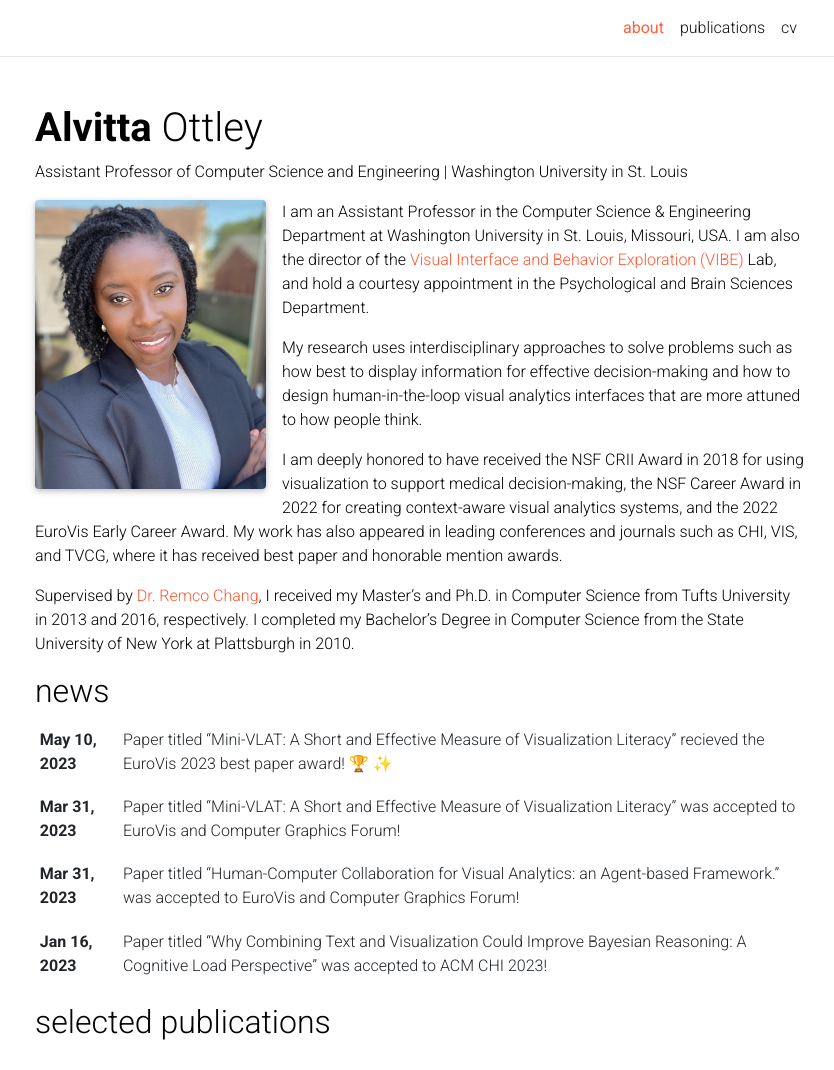
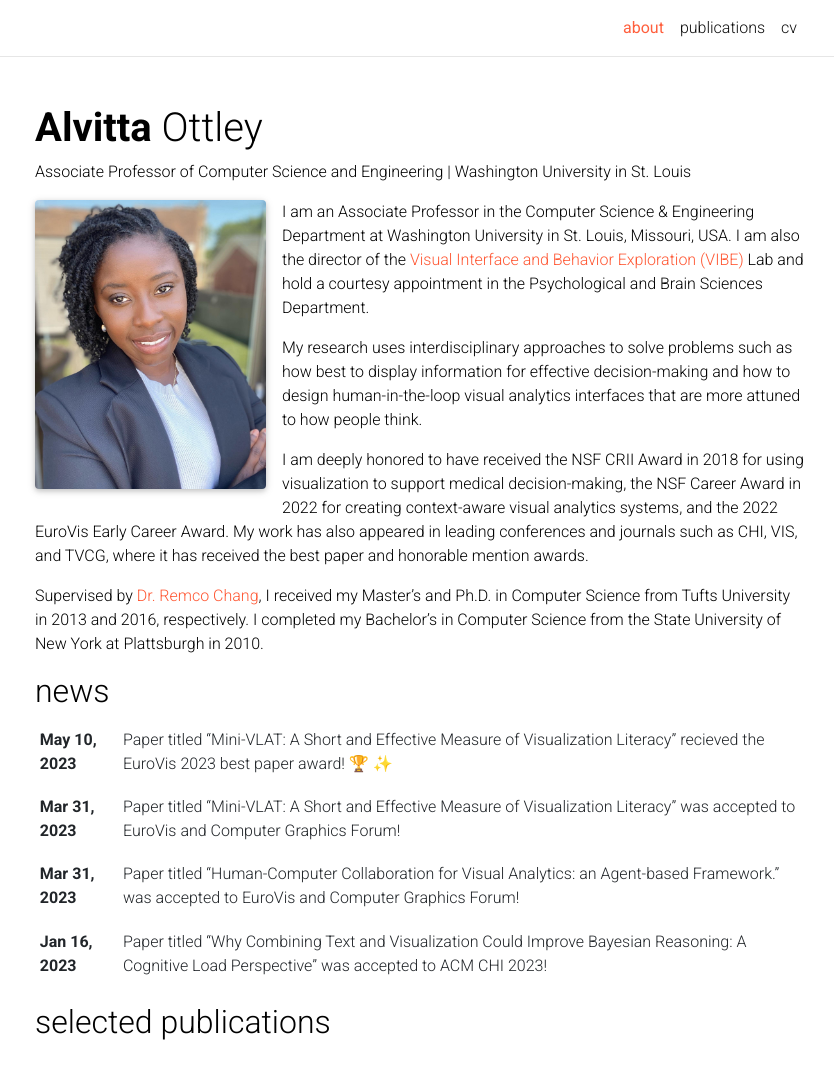
Before and after one commit to alvitta/alvitta.github.io, a Jekyll site: the page built from _pages/about.md, in a window 1280 px wide and 1359 px high, cut to the strip 0-1070 px from the top of the window. Shown: the whole strip, without its empty margins (220-1054 px from the left). Built offline with Jekyll 4.4.1, drawn with Linux system fonts in a browser that asks for light colours; full-size pictures stand in for the smaller copies a plugin makes; emoji names are drawn with the system emoji font; comment, search, counter and statistics services are not loaded; a style sheet for code colours, icons or effects is not loaded.

Commit message:
Update about.md

```diff
--- a/_pages/about.md
+++ b/_pages/about.md
@@ -2,7 +2,7 @@
 layout: about
 title: about
 permalink: /
-subtitle: Assistant Professor of Computer Science and Engineering | Washington University in St. Louis
+subtitle: Associate Professor of Computer Science and Engineering | Washington University in St. Louis
 
 profile:
   align: left
@@ -17,13 +17,13 @@ social: true  # includes social icons at the bottom of the page
 ---
 
 
-I am an Assistant Professor in the Computer Science & Engineering Department at Washington University in St. Louis, Missouri, USA. I am also the director of the [Visual Interface and Behavior Exploration (VIBE)](https://visualdata.wustl.edu) Lab, and hold a courtesy appointment in the Psychological and Brain Sciences Department.
+I am an Associate Professor in the Computer Science & Engineering Department at Washington University in St. Louis, Missouri, USA. I am also the director of the [Visual Interface and Behavior Exploration (VIBE)](https://visualdata.wustl.edu) Lab and hold a courtesy appointment in the Psychological and Brain Sciences Department.
 
 My research uses interdisciplinary approaches to solve problems such as how best to display information for effective decision-making and how to design human-in-the-loop visual analytics interfaces that are more attuned to how people think.
 
-I am deeply honored to have received the NSF CRII Award in 2018 for using visualization to support medical decision-making, the NSF Career Award in 2022 for creating context-aware visual analytics systems, and the 2022 EuroVis Early Career Award. My work has also appeared in leading conferences and journals such as CHI, VIS, and TVCG, where it has received best paper and honorable mention awards.
+I am deeply honored to have received the NSF CRII Award in 2018 for using visualization to support medical decision-making, the NSF Career Award in 2022 for creating context-aware visual analytics systems, and the 2022 EuroVis Early Career Award. My work has also appeared in leading conferences and journals such as CHI, VIS, and TVCG, where it has received the best paper and honorable mention awards.
 
-Supervised by [Dr. Remco Chang](http://www.cs.tufts.edu/~remco/), I received my Master's and Ph.D. in Computer Science from Tufts University in 2013 and 2016, respectively. I completed my Bachelor's Degree in Computer Science from the State University of New York at Plattsburgh in 2010.
+Supervised by [Dr. Remco Chang](http://www.cs.tufts.edu/~remco/), I received my Master's and Ph.D. in Computer Science from Tufts University in 2013 and 2016, respectively. I completed my Bachelor's in Computer Science from the State University of New York at Plattsburgh in 2010.
 
 
 
```
